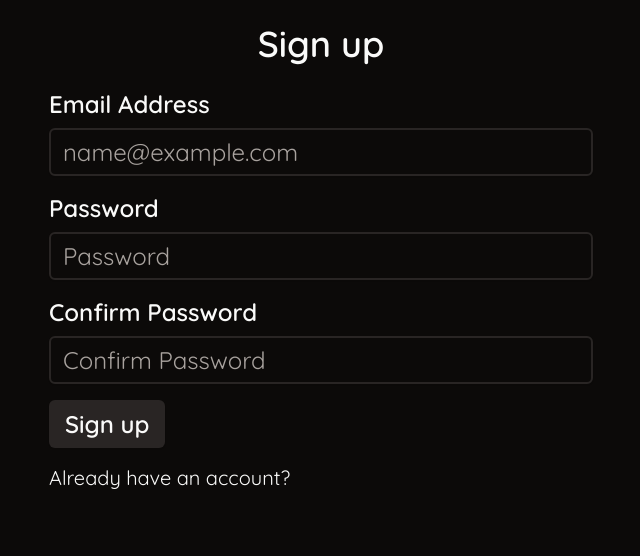
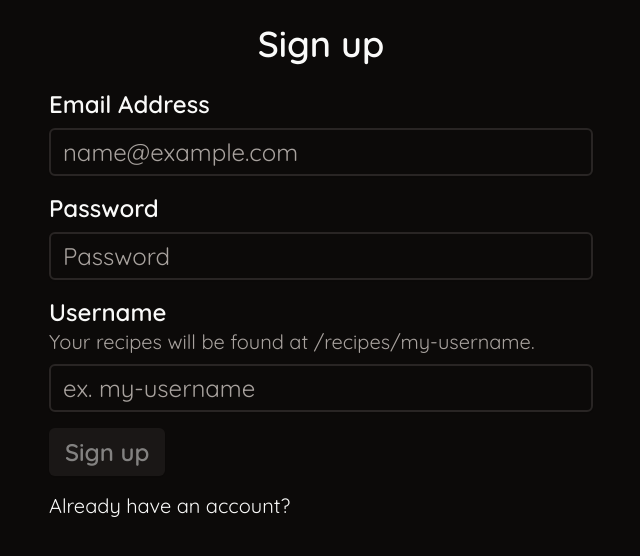
Before and after one commit to PaulGPratt/my-recipe-app, a Next.js app in the folder frontend/: page /signup in a window 1280 px wide. Shown: the top 556 px of the page, without its empty margins (319-959 px from the left). Built offline with nearby package versions, Linux system fonts and the light colour scheme; no server answers.

Commit message:
add username to signup

```diff
--- a/frontend/components/complete-profile.client.tsx
+++ b/frontend/components/complete-profile.client.tsx
@@ -42,7 +42,7 @@ export default function CompleteProfileClient({ userId }: CompleteProfileClientP
     if (event.type === "blur") {
       const slugPattern = /^[a-z0-9]+(-[a-z0-9]+)*$/;
       if (!slugPattern.test(usernameVal)) {
-        setUsernameError("Please only use lowercase letters and numbers separated by hyphens.");
+        setUsernameError("Please use lowercase letters and numbers separated by hyphens.");
         return;
       }
 
--- a/frontend/components/edit-recipe.client.tsx
+++ b/frontend/components/edit-recipe.client.tsx
@@ -67,7 +67,7 @@ export default function EditRecipeClient({ recipe, username }: EditRecipeClientP
             const slugPattern = /^[a-z0-9]+(-[a-z0-9]+)*$/;
             let isValidSlug = slugPattern.test(slugVal);
             if (!isValidSlug) {
-                setSlugError(`Please only use lowercase letters and numbers separated by hyphens.`)
+                setSlugError(`Please use lowercase letters and numbers separated by hyphens.`)
                 return;
             }
 
--- a/frontend/components/profile-menu.tsx
+++ b/frontend/components/profile-menu.tsx
@@ -26,11 +26,7 @@ function ProfileMenu() {
       try {
         console.log("fetching stored profile");
         const freshProfile = await fetchStoredProfile(auth);
-        if (freshProfile.username.length === 0) {
-          router.push("/complete-profile");
-        } else {
-          setProfile(freshProfile);
-        }
+        setProfile(freshProfile);
       } catch (err) {
         console.log(err);
       }
@@ -73,6 +69,9 @@ function ProfileMenu() {
             <DropdownMenuItem className="text-2xl">
               <Link href={`/recipes/${profile?.username}`} className="w-full">My Recipes</Link>
             </DropdownMenuItem>
+            <DropdownMenuItem className="text-2xl">
+              <Link href={`/profile`} className="w-full">My Profile</Link>
+            </DropdownMenuItem>
             <DropdownMenuSeparator></DropdownMenuSeparator>
             <DropdownMenuItem onClick={logoutUser} className="text-2xl">
               Log Out
--- a/frontend/components/profile.client.tsx
+++ b/frontend/components/profile.client.tsx
@@ -48,7 +48,7 @@ export default function ProfileClient({ profile }: CompleteProfileClientProps) {
             setDuplicateCheckComplete(false);
             const slugPattern = /^[a-z0-9]+(-[a-z0-9]+)*$/;
             if (!slugPattern.test(usernameVal)) {
-                setUsernameError("Please only use lowercase letters and numbers separated by hyphens.");
+                setUsernameError("Please use lowercase letters and numbers separated by hyphens.");
                 return;
             }
 
@@ -99,7 +99,7 @@ export default function ProfileClient({ profile }: CompleteProfileClientProps) {
                 <div className="flex-grow">
                     <Label htmlFor="username" className="text-2xl font-semibold">Username</Label>
                     <div className="text-xl text-muted-foreground">
-                        Your recipes will be found at /recipes/your-username.
+                        Your recipes will be found at /recipes/my-username.
                     </div>
                     <Input
                         id="username"
--- a/frontend/components/signup.client.tsx
+++ b/frontend/components/signup.client.tsx
@@ -7,39 +7,96 @@ import { Button } from "../components/ui/button";
 import { Input } from "../components/ui/input";
 import { Label } from "../components/ui/label";
 import { FirebaseContext } from "../lib/firebase";
+import getRequestClient from "../lib/get-request-client";
+import { TriangleAlert } from "lucide-react";
+import { storeProfile } from "../lib/profile-utils";
 
 export default function SignupClient() {
   const { auth } = useContext(FirebaseContext);
+
+  const [token, setToken] = useState<string | undefined>(undefined);
   const [email, setEmail] = useState("");
   const [password, setPassword] = useState("");
-  const [confirmPassword, setConfirmPassword] = useState("");
+  const [username, setUsername] = useState("");
+  const [usernameError, setUsernameError] = useState<string>("");
+  const [duplicateCheckComplete, setDuplicateCheckComplete] = useState(false);
   const [notice, setNotice] = useState("");
   const router = useRouter();
+
+  const fetchToken = async () => {
+    if (!token) {
+      const newToken = await auth?.currentUser?.getIdToken();
+      setToken(newToken);
+      return newToken;
+    }
+    return token;
+  };
 
   const signupWithEmailAndPassword = async (
     e: React.MouseEvent<HTMLButtonElement, MouseEvent>
   ) => {
     e.preventDefault();
 
-    if (password === confirmPassword) {
-      try {
-        // Sign up using Firebase Authentication
-        await createUserWithEmailAndPassword(auth!, email, password);
 
-        // Redirect to the homepage after successful signup
-        router.push("/");
-      } catch (error) {
-        console.error("Signup error:", error);
+    try {
+      // Sign up using Firebase Authentication
+      const signupResult = await createUserWithEmailAndPassword(auth!, email, password);
+      const token = await fetchToken();
+      const client = getRequestClient(token);
+      const newProfile = await client.api.SaveProfile({
+        id: signupResult.user.uid,
+        username,
+      });
+
+      storeProfile(newProfile);
+      router.push(`/recipes/${newProfile.username}`);
+
+    } catch (error: any) {
+      if (error.code === "auth/email-already-in-use") {
+        setNotice("This email is already in use. Please use another email or log in with your existing account.");
+      } else {
         setNotice("Sorry, something went wrong. Please try again.");
       }
-    } else {
-      setNotice("Passwords don't match. Please try again.");
+      console.error("Signup error:", error);
+    }
+  };
+
+  const handleUsernameInput = async (event: React.ChangeEvent<HTMLInputElement> | React.FocusEvent<HTMLInputElement>) => {
+    const usernameVal = event.target.value.toLowerCase();
+
+    setUsername(usernameVal);
+    setUsernameError("");
+
+    if (event.type === "blur") {
+      setDuplicateCheckComplete(false);
+      const slugPattern = /^[a-z0-9]+(-[a-z0-9]+)*$/;
+      if (!slugPattern.test(usernameVal)) {
+        setUsernameError("Please use lowercase letters and numbers separated by hyphens.");
+        return;
+      }
+
+      try {
+        const client = getRequestClient(undefined);
+        const { available } = await client.api.CheckIfUsernameIsAvailable({ username: usernameVal });
+        if (available) {
+          setDuplicateCheckComplete(true);
+        } else {
+          setUsernameError(`${usernameVal} is already in use`);
+        }
+      } catch (err) {
+        console.error("Error checking username availability:", err);
+      }
     }
   };
 
   return (
     <>
-      {notice && <div role="alert">{notice}</div>}
+      {notice && (
+        <div className="p-4 pt-0 flex gap-4 items-center">
+        <TriangleAlert size={30}/>
+        <div className="text-xl">{notice}</div>
+      </div>
+      )}
       <div className="p-4 pt-0 flex gap-2">
         <div className="flex-grow">
           <Label htmlFor="signupEmail" className="text-2xl font-semibold">
@@ -72,21 +129,38 @@ export default function SignupClient() {
       </div>
       <div className="p-4 pt-0 flex gap-2">
         <div className="flex-grow">
-          <Label htmlFor="confirmPassword" className="text-2xl font-semibold">
-            Confirm Password
-          </Label>
+          <Label htmlFor="username" className="text-2xl font-semibold">Username</Label>
+          <div className="text-xl text-muted-foreground">
+            Your recipes will be found at /recipes/my-username.
+          </div>
           <Input
-            id="confirmPassword"
-            type="password"
+            id="username"
+            type="text"
             className="mt-2 h-12 text-2xl"
-            placeholder="Confirm Password"
-            value={confirmPassword}
-            onChange={(e) => setConfirmPassword(e.target.value)}
+            placeholder="ex. my-username"
+            value={username}
+            onChange={handleUsernameInput}
+            onBlur={handleUsernameInput}
           />
+          {usernameError.length > 0 && (
+            <div className="flex gap-4 items-center pt-2">
+              <TriangleAlert size={30}/>
+              <div className="text-xl">{usernameError}</div>
+            </div>
+          )}
         </div>
       </div>
       <div className="p-4 pt-0 flex gap-2">
-        <Button type="submit" onClick={signupWithEmailAndPassword}>
+        <Button
+          type="submit"
+          onClick={signupWithEmailAndPassword}
+          disabled={
+            email.length <= 0 ||
+            password.length <= 0 ||
+            username.length <= 0 ||
+            usernameError.length > 0 ||
+            !duplicateCheckComplete
+          }>
           Sign up
         </Button>
       </div>
```
